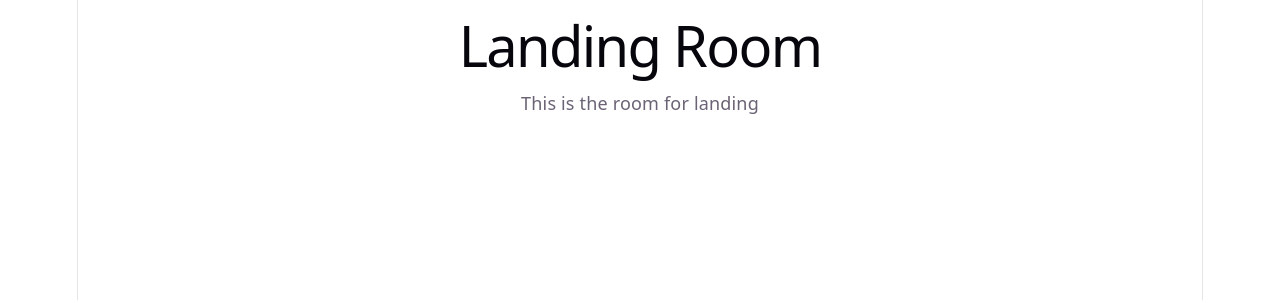
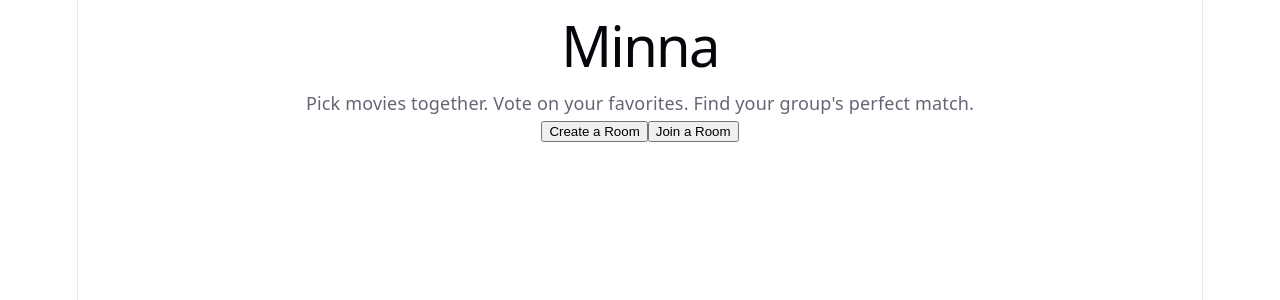
Before and after one commit to aniCtrl/minna, a React (Vite) app: page / in a window 1280 px wide. Shown: the top 300 px of the page. Built offline with nearby package versions, Linux system fonts and the light colour scheme; no server answers.

Commit message:
feat: implement landing page UI, add host-restricted voting logic, and improve room creation flow

```diff
--- a/src/pages/CreateRoom.jsx
+++ b/src/pages/CreateRoom.jsx
@@ -71,10 +71,11 @@ function CreateRoom() {
             checked={matchMode === "strict"}
             onChange={(event) => setMatchMode(event.target.value)}
           />
-          Everyone must like it
+          Everyone has to like it
         </label>
-
-        <br />
+        <p style={{ fontSize: "0.85em", color: "#666", marginTop: "4px", marginBottom: "12px", paddingLeft: "24px" }}>
+          Only movies liked by everyone become matches.
+        </p>
 
         <label>
           <input
@@ -83,8 +84,11 @@ function CreateRoom() {
             checked={matchMode === "majority"}
             onChange={(event) => setMatchMode(event.target.value)}
           />
-          More than half must like it
+          Most people have to like it
         </label>
+        <p style={{ fontSize: "0.85em", color: "#666", marginTop: "4px", marginBottom: "12px", paddingLeft: "24px" }}>
+          Movies liked by more than half the group become matches.
+        </p>
       </div>
 
       <button onClick={handleCreateRoom} disabled={creating}>
--- a/src/pages/Landing.jsx
+++ b/src/pages/Landing.jsx
@@ -1,8 +1,24 @@
-function Landing(){
-  return(
+import { useNavigate } from "react-router-dom";
+
+function Landing() {
+  const navigate = useNavigate();
+
+  return (
     <div>
-      <h1>Landing Room</h1>
-      <p>This is the room for landing</p>
+      <h1>Minna</h1>
+
+      <p>
+        Pick movies together. Vote on your favorites. Find your
+        group's perfect match.
+      </p>
+
+      <button onClick={() => navigate("/create")}>
+        Create a Room
+      </button>
+
+      <button onClick={() => navigate("/join")}>
+        Join a Room
+      </button>
     </div>
   );
 }
--- a/src/pages/Lobby.jsx
+++ b/src/pages/Lobby.jsx
@@ -91,6 +91,12 @@ function Lobby() {
         ))}
       </ul>
 
+      {room.status === "lobby" && (
+        <button onClick={() => navigate(`/movie-selection/${roomCode}`)}>
+          Go to Movie Selection
+        </button>
+      )}
+
       {/* Room management */}
       <button onClick={handleCloseRoom}>
         Close Room
--- a/src/pages/MovieSelection.jsx
+++ b/src/pages/MovieSelection.jsx
@@ -146,12 +146,17 @@ function MovieSelection() {
   }
 
   const canStartVoting = movies.length >= 5;
+  const isHost = uid && room?.hostUid === uid;
 
   return (
     <div>
       <h1>Movie Selection</h1>
 
       <p>Room Code: {roomCode}</p>
+
+      <button onClick={() => navigate(`/lobby/${roomCode}`)}>
+        Back to Lobby
+      </button>
 
       <hr />
 
@@ -278,9 +283,11 @@ function MovieSelection() {
 
       <hr />
 
+      {isHost ? (
+        <>
           <button
             onClick={handleStartVoting}
-        disabled={!canStartVoting || !uid}
+            disabled={!canStartVoting}
           >
             Start Voting
           </button>
@@ -288,6 +295,14 @@ function MovieSelection() {
           {!canStartVoting && (
             <p>Add at least 5 movies to start voting.</p>
           )}
+        </>
+      ) : (
+        <p>
+          {canStartVoting
+            ? "Waiting for the host to start voting..."
+            : "Add at least 5 movies. The host will start voting."}
+        </p>
+      )}
     </div>
   );
 }
```
Also changed, not shown: 1 other file (tests, documents, lock files or other folders). Lines whose indentation alone changed are shown as unchanged.
